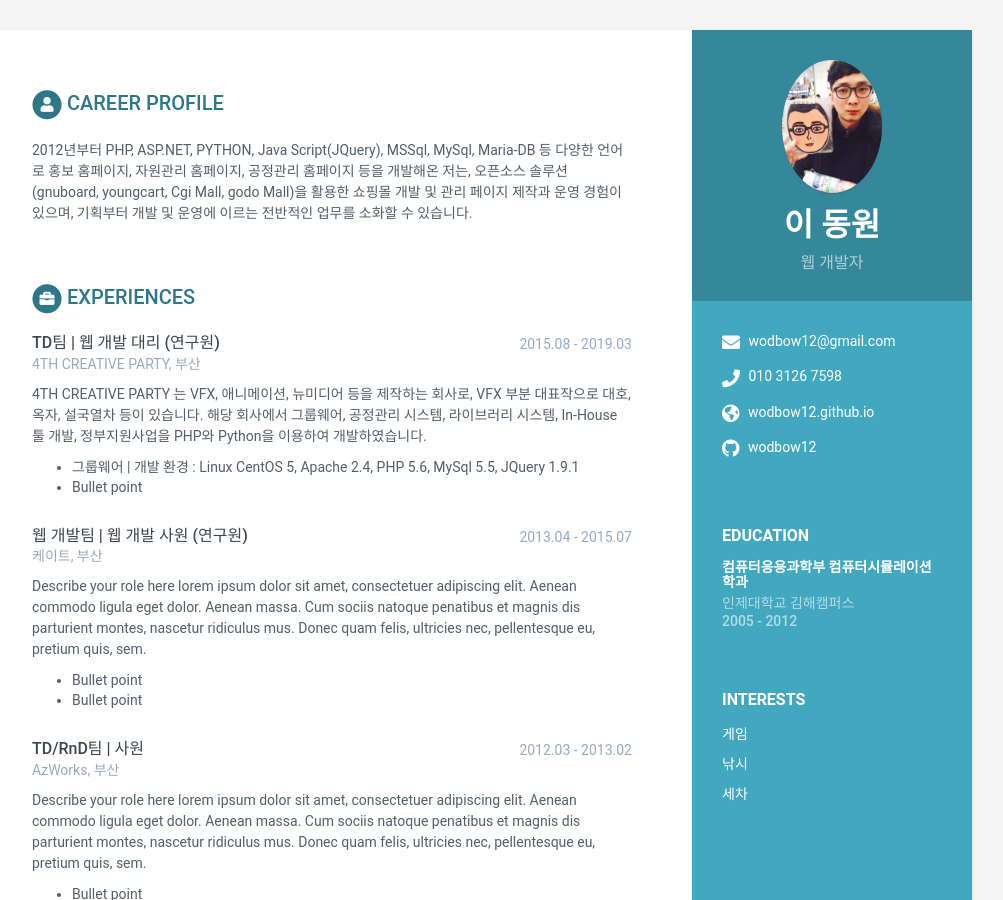
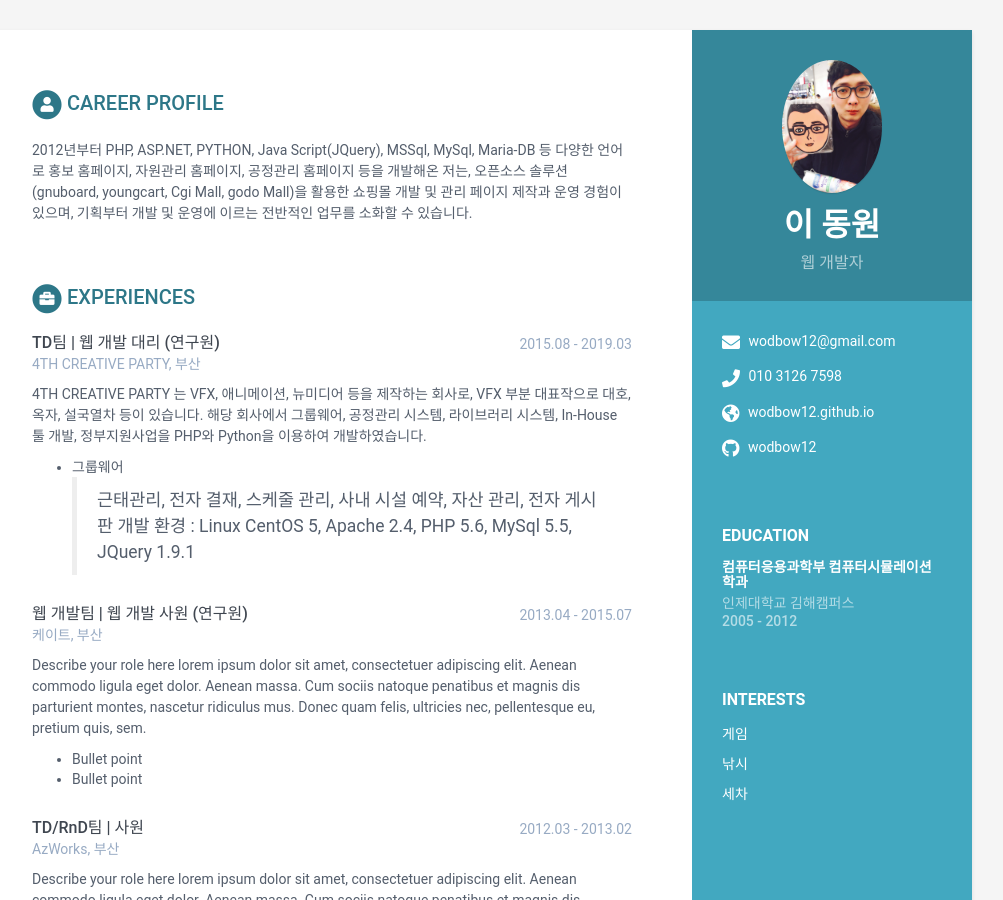
Before and after one commit to wodbow12/wodbow12.github.io, a Jekyll site: the page built from index.html, in a window 1280 px wide and 900 px high. Shown: the whole window, without its empty margins (168-1171 px from the left). Built offline with Jekyll 4.4.1, drawn with Linux system fonts in a browser that asks for light colours.

Commit message:
add experiences

```diff
--- a/_data/data.yml
+++ b/_data/data.yml
@@ -66,8 +66,9 @@
         해당 회사에서 그룹웨어, 공정관리 시스템, 라이브러리 시스템, In-House 툴 개발, 정부지원사업을 PHP와 Python을 이용하여 개발하였습니다.
 
           - 그룹웨어
-          | 개발 환경 : Linux CentOS 5, Apache 2.4, PHP 5.6, MySql 5.5, JQuery 1.9.1
-          - Bullet point
+          > 근태관리, 전자 결재, 스케줄 관리, 사내 시설 예약, 자산 관리, 전자 게시판
+          > 개발 환경 : Linux CentOS 5, Apache 2.4, PHP 5.6, MySql 5.5, JQuery 1.9.1
+
 
     - role: 웹 개발팀 | 웹 개발 사원 (연구원)
       time: 2013.04 - 2015.07
```
